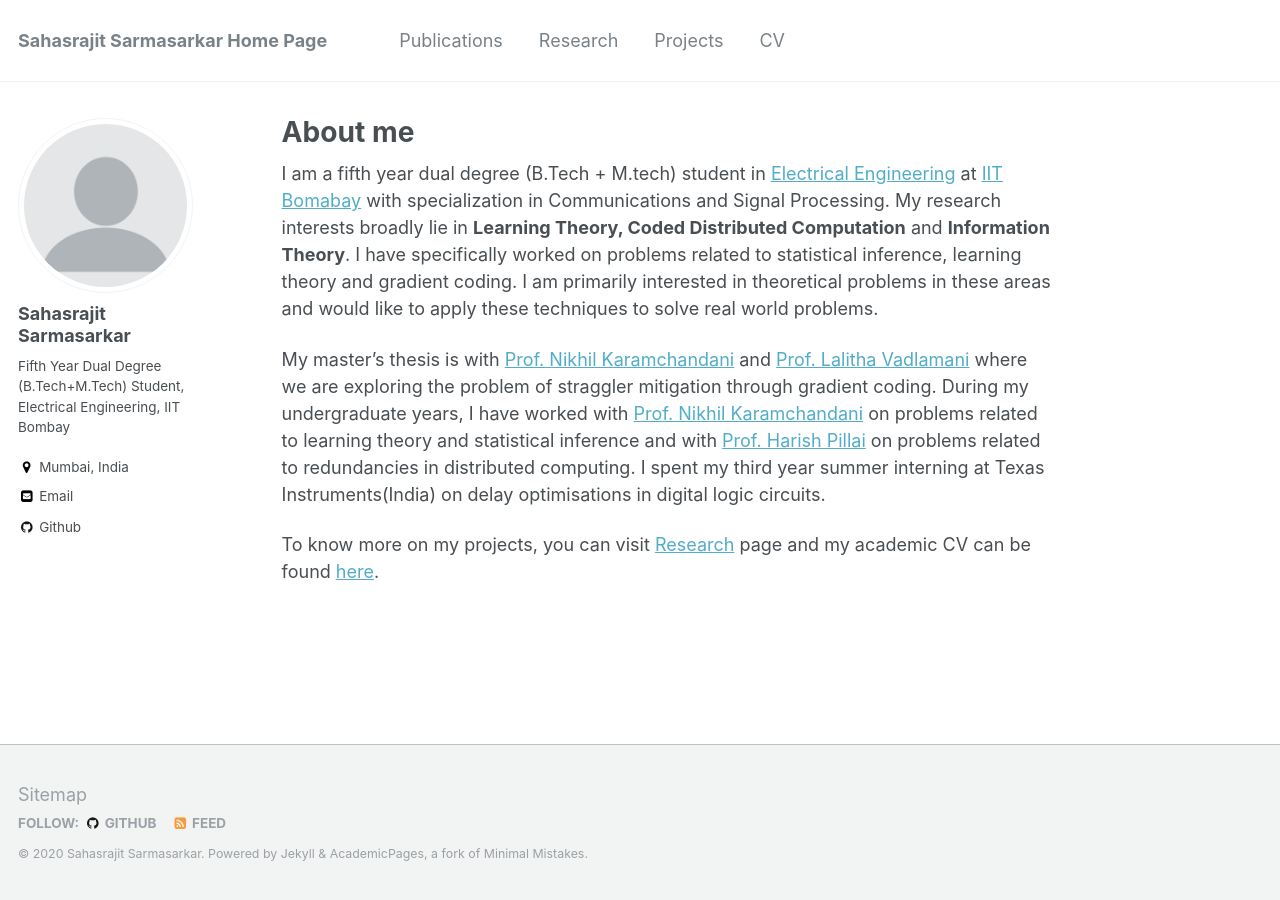
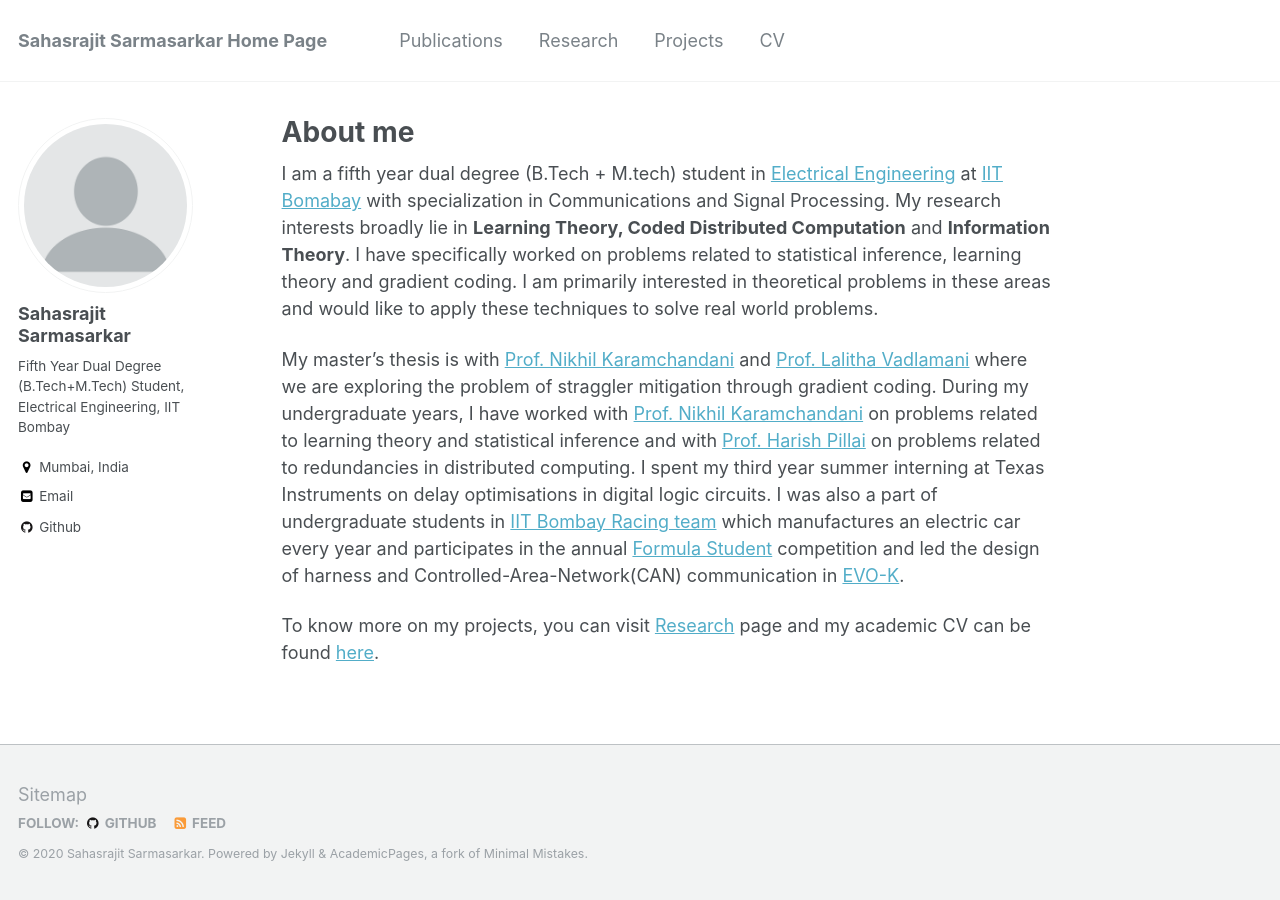
Before and after one commit to Sahasrajit123/Sahasrajit123.github.io, a Jekyll site: the page built from _pages/about.md, in a window 1280 px wide. Built offline with Jekyll 4.4.1, drawn with Linux system fonts in a browser that asks for light colours.

Commit message:
Some changes

```diff
--- a/_pages/about.md
+++ b/_pages/about.md
@@ -11,7 +11,7 @@ redirect_from:
 
 I am a fifth year dual degree (B.Tech + M.tech) student in [Electrical Engineering](https://www.ee.iitb.ac.in/web) at [IIT Bomabay](http://www.iitb.ac.in/) with specialization in Communications and Signal Processing. My research interests broadly lie in **Learning Theory, Coded Distributed Computation** and **Information Theory**. I have specifically worked on problems related to statistical inference, learning theory and gradient coding. I am primarily interested in theoretical problems in these areas and would like to apply these techniques to solve real world problems.
 
-My master's thesis is with [Prof. Nikhil Karamchandani](http://www.ee.iitb.ac.in/~nikhilk/) and [Prof. Lalitha Vadlamani](https://faculty.iiit.ac.in/~lalitha.v/) where we are exploring the problem of straggler mitigation through gradient coding. During my undergraduate years, I have worked with [Prof. Nikhil Karamchandani](http://www.ee.iitb.ac.in/~nikhilk/) on problems related to learning theory and statistical inference and with [Prof. Harish Pillai](http://www.ee.iitb.ac.in/~hp/) on problems related to redundancies in distributed computing. I spent my third year summer interning at Texas Instruments(India) on delay optimisations in digital logic circuits.
+My master's thesis is with [Prof. Nikhil Karamchandani](http://www.ee.iitb.ac.in/~nikhilk/) and [Prof. Lalitha Vadlamani](https://faculty.iiit.ac.in/~lalitha.v/) where we are exploring the problem of straggler mitigation through gradient coding. During my undergraduate years, I have worked with [Prof. Nikhil Karamchandani](http://www.ee.iitb.ac.in/~nikhilk/) on problems related to learning theory and statistical inference and with [Prof. Harish Pillai](https://www.ee.iitb.ac.in/wiki/faculty/hp) on problems related to redundancies in distributed computing. I spent my third year summer interning at Texas Instruments on delay optimisations in digital logic circuits. I was also a part of undergraduate students in [IIT Bombay Racing team](http://www.iitbracing.org) which manufactures an electric car every year and participates in the annual [Formula Student](https://www.imeche.org/events/formula-student) competition and led the design of harness and Controlled-Area-Network(CAN) communication in [EVO-K](https://www.iitbracing.org/cars/evok.php).
 
 To know more on my projects, you can visit [Research](https://Sahasrajit123.github.io/research/) page and my academic CV can be found [here]((https://Sahasrajit123.github.io/assets/files/CV_Sahasrajit.pdf)).
 
```
Also changed, not shown: _pages/publications.md (+1 -1 lines).
